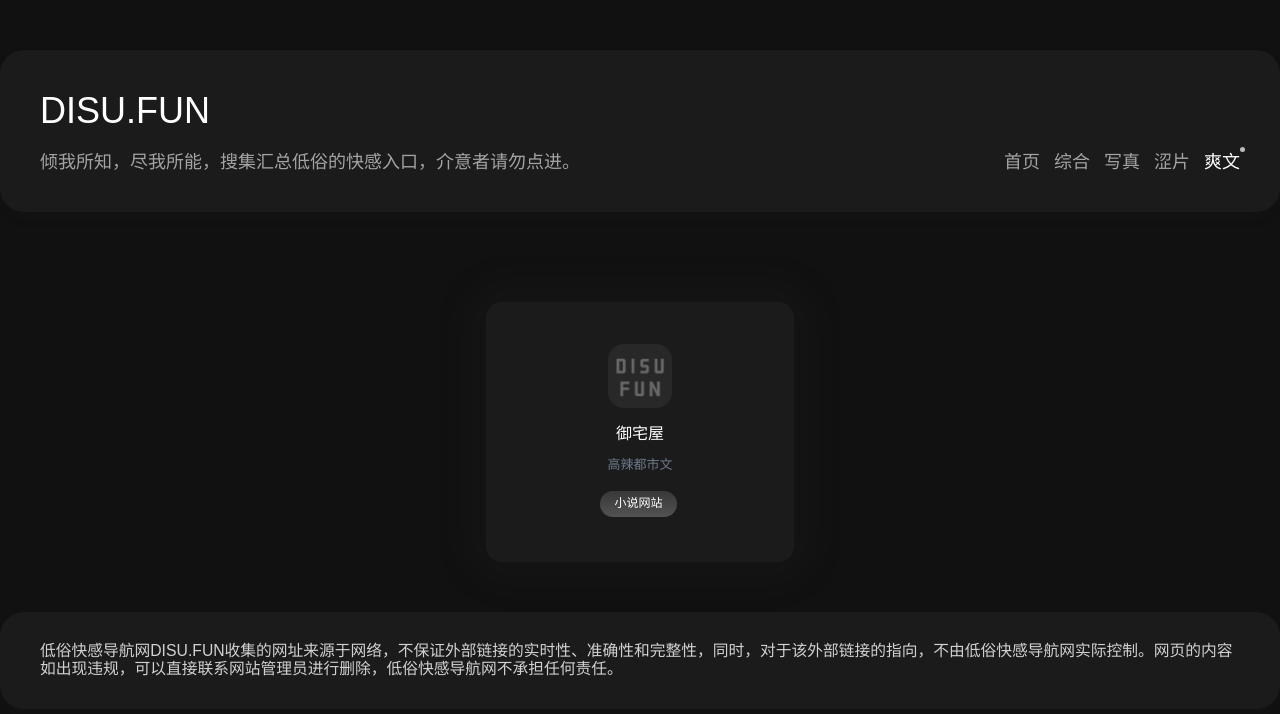
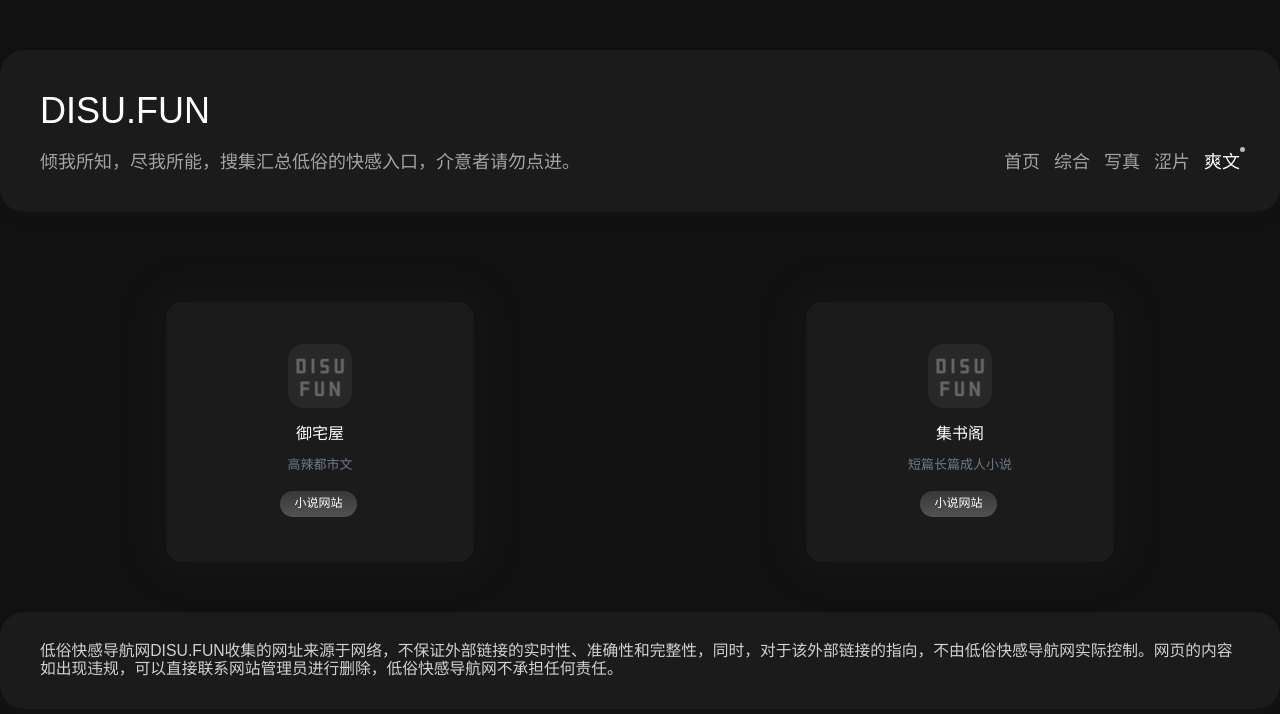
Before and after one commit to took3000/dusi, a plain HTML site: page SW.html in a window 1280 px wide. Drawn offline with Linux system fonts and the light colour scheme; a script that the page names is missing.

Commit message:
Update SW.html

```diff
--- a/SW.html
+++ b/SW.html
@@ -123,7 +123,7 @@ var _hmt = _hmt || [];
 })();
 </script>
 
-
+<script>document.addEventListener('visibilitychange',function(){if(document.visibilityState=='hidden'){normal_title=document.title;document.title='滴速学术导航网 - 你不知道的事';}else{document.title=normal_title;}});</script>
 </head>
 <body>
 
@@ -228,7 +228,7 @@ url('static/images/18fc79c74849cca6cb0a3617cb103b39.md.jpg');" > <img src="stati
  -->
 
 <div class="link_item">
-    <a style="color:#fff" href="https://www.555dyy1.com/" target="_blank">
+    <a style="color:#fff" href="https://m.yuzhaiwu.uk/" target="_blank">
         <div class="content" style="background-color:#1b1b1b">
             <img src="./static/images/OOIMG.png" alt="" class="logo" loading="lazy">
             <div class="title a_animation">御宅屋</div>
@@ -237,6 +237,18 @@ url('static/images/18fc79c74849cca6cb0a3617cb103b39.md.jpg');" > <img src="stati
         </div>
     </a>
 </div>
+
+<div class="link_item">
+    <a style="color:#fff" href="https://jishuge.one" target="_blank">
+        <div class="content" style="background-color:#1b1b1b">
+            <img src="./static/images/OOIMG.png" alt="" class="logo" loading="lazy">
+            <div class="title a_animation">集书阁</div>
+            <div class="description a_animation">短篇长篇成人小说</div>
+            <div class="category" style="background-color:#FFF;color:#FFF">小说网站</div>
+        </div>
+    </a>
+</div>
+
 
 
 
```
